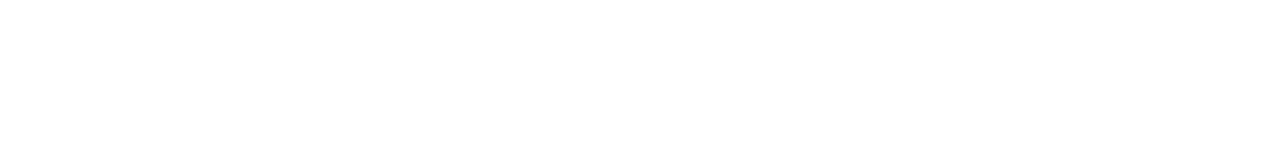
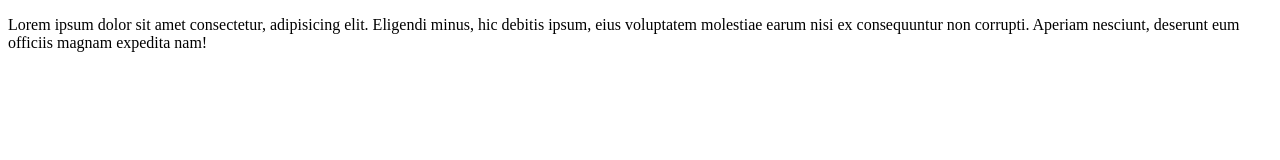
Before and after one commit to vuvufelix/projeto-1, a plain HTML site: page index.html in a window 1280 px wide. Drawn offline with Linux system fonts and the light colour scheme.

Commit message:
Adicionado text

```diff
--- a/index.html
+++ b/index.html
@@ -6,6 +6,6 @@
     <title>Curso gratuito de Git e Github</title>
 </head>
 <body>
-
+    <p>Lorem ipsum dolor sit amet consectetur, adipisicing elit. Eligendi minus, hic debitis ipsum, eius voluptatem molestiae earum nisi ex consequuntur non corrupti. Aperiam nesciunt, deserunt eum officiis magnam expedita nam!</p>
 </body>
 </html>
```
